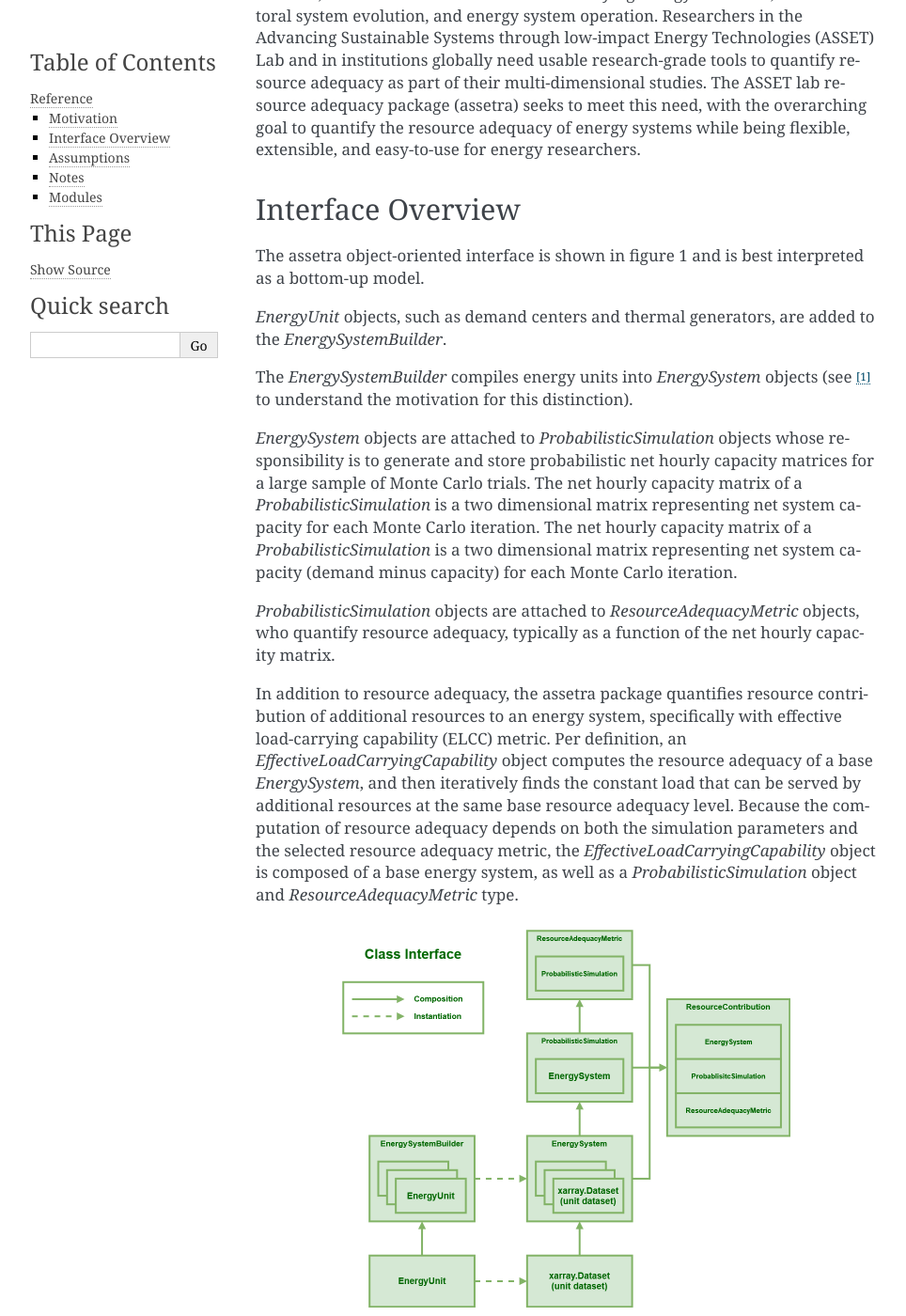
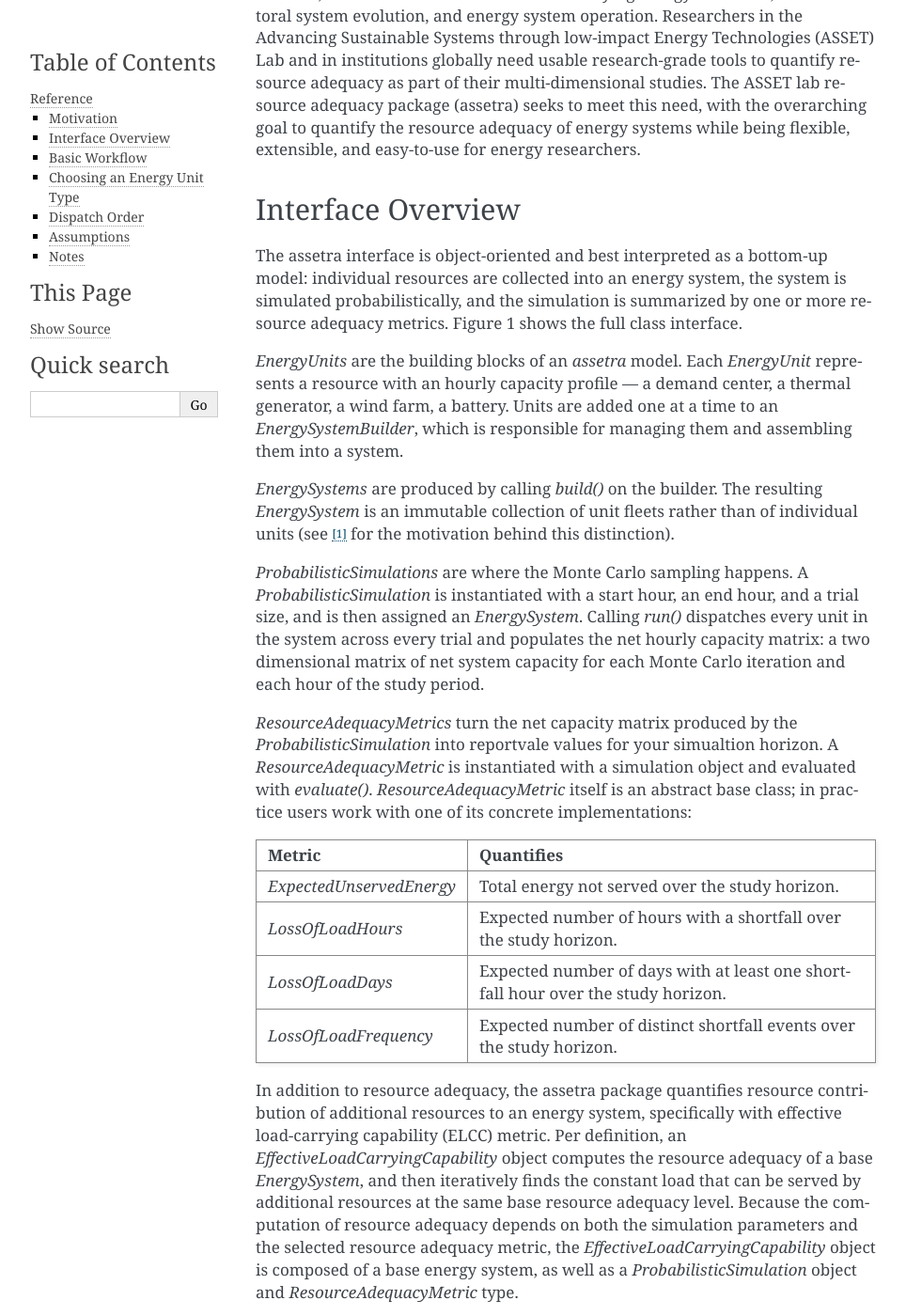
Before and after one commit to ijbd/assetra, a Sphinx documentation site: the page built from docs/reference.rst, in a window 1280 px wide and 1400 px high, scrolled down 218 px. Shown: the whole window at 94% size, without its empty margins (148-1112 px from the left). Built offline with Sphinx 7.4.7, drawn with Linux system fonts in a browser that asks for light colours; pages that are not in the unit, such as notebooks, are missing from menus; some of the changed text lies outside the part shown.

Commit message:
Issues 83 (added Xarray link), 84 ( split API and references pages), 85 (Expanded the Interface Overview in the Doc, added a Basic workflow, choosing an energy unit type section, and explicit section on dispatch order), and 88 (Created general issue template, feature request, and bug fix templates. And added a basic pull request template).

```diff
--- a/docs/index.rst
+++ b/docs/index.rst
@@ -7,6 +7,7 @@
    installation
    basic_use
    reference
+   api
    contributing
 
 Indices
--- a/docs/reference.rst
+++ b/docs/reference.rst
@@ -10,16 +10,37 @@
 
 Interface Overview
 ------------------
-The assetra object-oriented interface is shown in figure 1 and is best interpreted as a bottom-up model.
+The assetra interface is object-oriented and best interpreted as a bottom-up model: individual resources are collected into an energy system, the system is simulated probabilistically,
+and the simulation is summarized by one or more resource adequacy metrics. Figure 1 shows the full class interface.
 
-*EnergyUnit* objects, such as demand centers and thermal generators, are added to the *EnergySystemBuilder*.
+*EnergyUnits* are the building blocks of an `assetra` model. Each *EnergyUnit* represents a resource with an hourly capacity profile — a demand center, a thermal generator, a wind farm, a battery.
+Units are added one at a time to an *EnergySystemBuilder*, which is responsible for managing them and assembling them into a system.
 
-The *EnergySystemBuilder* compiles energy units into *EnergySystem* objects (see [1]_ to understand the motivation for this distinction).
+*EnergySystems* are produced by calling *build()* on the builder. The resulting *EnergySystem* is an immutable collection of unit fleets rather than of individual units (see [1]_ for the motivation behind this distinction).
 
-*EnergySystem* objects are attached to *ProbabilisticSimulation* objects whose responsibility is to generate and store probabilistic net hourly capacity matrices for a large sample of Monte Carlo trials. The net hourly capacity matrix of a *ProbabilisticSimulation* is a two dimensional matrix representing net system capacity for each Monte Carlo iteration.
-The net hourly capacity matrix of a *ProbabilisticSimulation* is a two dimensional matrix representing net system capacity (demand minus capacity) for each Monte Carlo iteration.
+*ProbabilisticSimulations* are where the Monte Carlo sampling happens. A *ProbabilisticSimulation* is instantiated with a start hour, an end hour, and a trial size, and is then assigned an
+*EnergySystem*. Calling *run()* dispatches every unit in the system across every trial and populates the net hourly capacity matrix: a two dimensional matrix of net system capacity
+for each Monte Carlo iteration and each hour of the study period.
 
-*ProbabilisticSimulation* objects are attached to *ResourceAdequacyMetric* objects, who quantify resource adequacy, typically as a function of the net hourly capacity matrix.
+*ResourceAdequacyMetrics* turn the net capacity matrix produced by the *ProbabilisticSimulation* into reportvale values for your simualtion horizon.
+A *ResourceAdequacyMetric* is instantiated with a simulation object and evaluated with *evaluate()*. *ResourceAdequacyMetric* itself is an abstract base class; in practice users work with one of its concrete implementations:
+
+.. list-table::
+   :header-rows: 1
+   :widths: 30 70
+
+   * - Metric
+     - Quantifies
+   * - *ExpectedUnservedEnergy*
+     - Total energy not served over the study horizon.
+   * - *LossOfLoadHours*
+     - Expected number of hours with a shortfall over the study horizon.
+   * - *LossOfLoadDays*
+     - Expected number of days with at least one shortfall hour over the study horizon.
+   * - *LossOfLoadFrequency*
+     - Expected number of distinct shortfall events over the study horizon.
+
+
 
 In addition to resource adequacy, the assetra package quantifies resource contribution of additional resources to an energy system, specifically with effective load-carrying capability (ELCC) metric. Per definition, an *EffectiveLoadCarryingCapability* object computes the resource adequacy of a base *EnergySystem*, and then iteratively finds the constant load that can be served by additional resources at the same base resource adequacy level. Because the computation of resource adequacy depends on both the simulation parameters and the selected resource adequacy metric, the *EffectiveLoadCarryingCapability* object is composed of a base energy system, as well as a *ProbabilisticSimulation* object and *ResourceAdequacyMetric* type.
 
@@ -29,13 +50,80 @@
 
    Figure 1: Class interface.
 
-Several of the core types in the assetra model are defined as abstract base classes. Abstract interfaces allow for interchangeability and enable users to extend functionality, for example, by creating custom unit types and resource adequacy metrics without modifying the simulation framework. See the usage page for an example. Figure 2 shows the abstract base classes and their derived types.
+Several core types in assetra are abstract base classes. Abstract interfaces allow for interchangeability and let users extend functionality — creating custom unit types or resource adequacy metrics
+without modifying the simulation framework. Figure 2 shows the abstract base classes and their derived types.
 
 .. figure:: _static/assetra-inherited-types.drawio.png
    :scale: 50 %
    :alt: assetra derived types
 
    Figure 2: Derived types used in the assetra model.
+
+Basic Workflow
+--------------
+A typical assetra study proceeds in two stages.
+
+**Stage 1: Build the energy system**
+
+1. Instantiate an *EnergySystemBuilder*.
+2. Add a *DemandUnit* carrying the hourly demand profile for the system.
+3. Add generating and storage capacity, choosing the unit type that matches each resource (see the table below).
+4. Call *build()* to produce an *EnergySystem*.
+
+**Stage 2: Simulate and evaluate**
+
+1. Instantiate a *ProbabilisticSimulation* with a start hour, end hour, and Monte Carlo trial size.
+2. Assign the energy system with *assign_energy_system()*.
+3. Call *run()* to populate the net hourly capacity matrix.
+4. Instantiate a resource adequacy metric with the simulation and call *evaluate()*.
+
+Optionally, pass a base system, a simulation, and a metric type to an *EffectiveLoadCarryingCapability* object to quantify the contribution of additional resources.
+
+Choosing an Energy Unit Type
+----------------------------
+.. list-table::
+   :header-rows: 1
+   :widths: 22 48 30
+
+   * - Unit type
+     - Use for
+     - Instantiated with
+   * - *DemandUnit*
+     - System demand. Treated identically to a static unit, but contributing negatively.
+     - Hourly demand profile
+   * - *StaticUnit*
+     - Resources that always contribute their full profile, with no outage sampling.
+     - Hourly capacity profile
+   * - *HydroUnit*
+     - Conventional hydro, either plant-level or aggregated regional hydro.
+     - Monthly generation totals, nameplate capacity, hourly forced outage rates
+   * - *StochasticUnit*
+     - Thermal, solar, and wind generators subject to forced outages.
+     - Hourly capacity profile, hourly forced outage rates
+   * - *StorageUnit*
+     - Battery and pumped hydro storage, dispatched with a greedy policy.
+     - Charge/discharge capacity, energy capacity, efficiency
+
+Dispatch Order
+--------------
+Units are not dispatched in the order they are added to the builder. They are dispatched by type, in a fixed order defined by the *RESPONSIVE_UNIT_TYPES* and *NONRESPONSIVE_UNIT_TYPES* variables
+in the *assetra.units* module [2]_. This order can be edited by declaring new lists with the desired order for your specific use case.
+The distinction is whether a unit's hourly capacity depends on full system conditions: responsive units dispatch last and alter output based on the net hourly capacity matrix.
+
+The effective order is:
+
+1. *DemandUnit* (non-responsive)
+2. *StaticUnit* (non-responsive)
+3. *HydroUnit* (non-responsive)
+4. *StochasticUnit* (non-responsive)
+5. *StorageUnit* (responsive)
+
+The two units that are most impacted by dispatch order is the *HydroUnit* and *StorageUnit*. The *StorageUnit* is dispatched last, after every other unit type and both charges and discharges based on the net hourly capacity matrix.
+The *HydroUnit* is considered non-responsive, as it does not charge and discharge like the *StorageUnit*. However, hourly dispatch of the *HydroUnit* is dependent on the net demand in the system after the units
+preceding it in the *NONRESPONSIVE_UNIT_TYPES* list have been dispatched. The monthly generation profile for the *HydroUnit* is converted into an hourly capacity profile by distributing the
+monthly total across each hour of the month proportional to the net demand remaining after the generation from units listed before the Hydro Unit in NONRESPONSIVE_UNIT_TYPES are considered.
+
+
 
 Assumptions
 -----------
@@ -75,14 +163,3 @@
 .. [1] Internally, we **try** to think of *EnergySystem* objects as immutable. There is no method to directly add, remove, or modify *EnergyUnit* objects to/from/in an *EnergySystem*. The reason for this is to make explicitly clear to users that higher level objects do not track the state of lower-level objects. For example, if a user wants to modify a system for which a probabilistic simulation has already been evaluated, it would be tedious to both recognize the system modification from the simulation object and preserve computation from the existing evaluation. Further, we want to make efficient use of data structures for larger simulations. For example, it is both time- and memory- efficient to operate on whole fleets of energy units via matrix operation rather than evaluating each unit individually. This also offers a straightforward path to future parallelization. On the other hand, it is important for users to modify systems, i.e. add or remove units at will, and it is convenient to think of energy units as individual conceptual objects (not as fleets). To summarize, the internal energy system model should be immutable and operate on fleets of energy units, while the external model should be modifiable and treat energy units as individual objects. The *EnergySystemBuilder* acts as a bridge between these two models, by initializing the *EnergySystem* with a list of `xarray <https://docs.xarray.dev/en/stable/index.html>`_ datasets representing immutable fleets.
 .. [2] The dispatch order of unit datasets in probabilistic simulations is defined by two variables in the *assetra.units* module, specifically *RESPONSIVE_UNIT_TYPES* and *NONRESPONSIVE_UNIT_TYPES*. These two variables are lists which both define valid energy unit types and distinguish the order of unit dispatch. The responsive/non-responsive nomenclature refers to whether the hourly capacity of units of a given type depend on system conditions. For example, *StaticUnit* and *StochasticUnit* qualify as non-responsive because their probabilistic hourly capacities do not depend on the net hourly capacity matrix. *StorageUnit* on the other hand qualifies as a responsive type. Dispatch order follows the combined list *(NONRESPONSIVE_UNIT_TYPES + RESPONSIVE_UNIT_TYPES)*.
 .. [3] Conventional hydroelectric units are not well-modeled by the existing `assetra` unit types. Depending on the application, it may be acceptable to treat hydroelectric as either a `StaticUnit` or `StochasticUnit`. The most appropriate model would likely modify the `StorageUnit` implementation to replace charge cycles with hydrological constraints.
-
-Modules
--------
-.. toctree::
-   :maxdepth: 3
-
-   assetra.units
-   assetra.system
-   assetra.simulation
-   assetra.metrics
-   assetra.contribution
```
Also changed, not shown: docs/api.rst (added, +14 -0 lines), .github/ISSUE_TEMPLATE.md (deleted), .github/ISSUE_TEMPLATE/bug_report.md (added), .github/ISSUE_TEMPLATE/feature_request.md (added), .github/ISSUE_TEMPLATE/general_issue.md (added), .github/PULL_REQUEST_TEMPLATE/pull_request_template.md (added), 1 other file.
